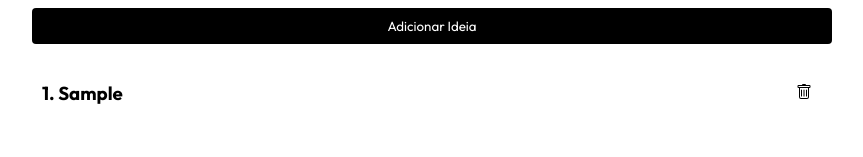
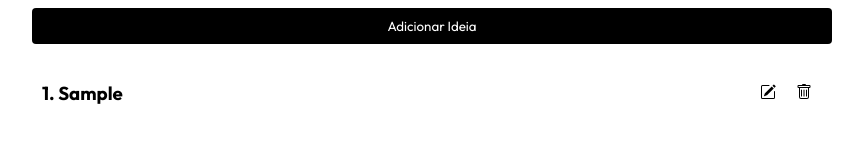
Before and after one commit to m1dni9hts/Trabalho-de-React, a React (Create React App) app: page / in a window 1280 px wide. Both pictures are taken after typing "Sample" into the empty fields and a click on the button "Adicionar Ideia". Shown: the part 143-300 px from the top of the page, without its empty margins (208-1071 px from the left). Built offline with nearby package versions, Linux system fonts and the light colour scheme.

Commit message:
entrega final

```diff
--- a/src/App.css
+++ b/src/App.css
@@ -49,8 +49,6 @@ button:hover {
 }
 
 .idea-item {
-  /* border: 1px solid #ccc;
-  border-radius: 4px; */
   padding: 10px;
   margin-bottom: 10px;
   display: flex;
@@ -73,3 +71,9 @@ button:hover {
 .idea-item button:hover {
   color: #000000;
 }
+
+.edited-label {
+  margin-right: 25px;
+  position: relative;
+  bottom: 3px
+}
--- a/src/App.js
+++ b/src/App.js
@@ -1,3 +1,4 @@
+// src/App.js
 import React, { useState } from 'react';
 import Header from './components/Header';
 import IdeaForm from './components/IdeaForm';
@@ -15,11 +16,15 @@ function App() {
     setIdeas(ideas.filter((idea) => idea.id !== id));
   };
 
+  const updateIdea = (updatedIdea) => {
+    setIdeas(ideas.map((idea) => idea.id === updatedIdea.id ? updatedIdea : idea));
+  };
+
   return (
     <div className="App">
       <Header />
       <IdeaForm addIdea={addIdea} />
-      <IdeaList ideas={ideas} removeIdea={removeIdea} />
+      <IdeaList ideas={ideas} removeIdea={removeIdea} updateIdea={updateIdea} />
     </div>
   );
 }
--- a/src/components/IdeaItem.jsx
+++ b/src/components/IdeaItem.jsx
@@ -1,9 +1,49 @@
-import React from 'react';
+// src/components/IdeaItem.js
+import React, { useState } from 'react';
 
-function IdeaItem({ idea, num_item, removeIdea }) {
+function IdeaItem({ idea, index, removeIdea, updateIdea }) {
+  const [isEditing, setIsEditing] = useState(false);
+  const [editedText, setEditedText] = useState(idea.text);
+  const [isEdited, setIsEdited] = useState(false);
+
+  const handleEdit = () => {
+    setIsEditing(true);
+  };
+
+  const handleSave = () => {
+    if (editedText.trim()) {
+      updateIdea({ ...idea, text: editedText });
+      setIsEditing(false);
+      setIsEdited(true);
+    }
+  };
+
   return (
     <div className="idea-item">
-      <h3>{num_item}. {idea.text}</h3>
+      {isEditing ? (
+        <input
+          type="text"
+          value={editedText}
+          onChange={(e) => setEditedText(e.target.value)}
+        />
+      ) : (
+        <h3>{index}. {idea.text}</h3>
+      )}
+      <div className="idea-actions">
+        {isEdited && <span className="edited-label">item editado</span>}
+        <button onClick={isEditing ? handleSave : handleEdit}>
+          {isEditing ? (
+            <svg xmlns="http://www.w3.org/2000/svg" viewBox="0 0 24 24" width="24" height="24">
+              <path d="M0 0h24v24H0z" fill="none"/>
+              <path d="M5 13l4 4L19 7l-1.41-1.41L9 14.17l-2.59-2.58L5 13z"/>
+            </svg>
+          ) : (
+            <svg xmlns="http://www.w3.org/2000/svg" width="16" height="16" fill="currentColor" class="bi bi-pencil-square" viewBox="0 0 16 16">
+              <path d="M15.502 1.94a.5.5 0 0 1 0 .706L14.459 3.69l-2-2L13.502.646a.5.5 0 0 1 .707 0l1.293 1.293zm-1.75 2.456-2-2L4.939 9.21a.5.5 0 0 0-.121.196l-.805 2.414a.25.25 0 0 0 .316.316l2.414-.805a.5.5 0 0 0 .196-.12l6.813-6.814z"/>
+              <path fill-rule="evenodd" d="M1 13.5A1.5 1.5 0 0 0 2.5 15h11a1.5 1.5 0 0 0 1.5-1.5v-6a.5.5 0 0 0-1 0v6a.5.5 0 0 1-.5.5h-11a.5.5 0 0 1-.5-.5v-11a.5.5 0 0 1 .5-.5H9a.5.5 0 0 0 0-1H2.5A1.5 1.5 0 0 0 1 2.5z"/>
+            </svg>
+          )}
+        </button>
         <button onClick={() => removeIdea(idea.id)}>
           <svg xmlns="http://www.w3.org/2000/svg" width="16" height="16" fill="currentColor" class="bi bi-trash" viewBox="0 0 16 16">
             <path d="M5.5 5.5A.5.5 0 0 1 6 6v6a.5.5 0 0 1-1 0V6a.5.5 0 0 1 .5-.5m2.5 0a.5.5 0 0 1 .5.5v6a.5.5 0 0 1-1 0V6a.5.5 0 0 1 .5-.5m3 .5a.5.5 0 0 0-1 0v6a.5.5 0 0 0 1 0z"/>
@@ -11,6 +51,7 @@ function IdeaItem({ idea, num_item, removeIdea }) {
           </svg>
         </button>
       </div>
+    </div>
   );
 }
 
--- a/src/components/IdeaList.jsx
+++ b/src/components/IdeaList.jsx
@@ -1,15 +1,17 @@
+// src/components/IdeaList.js
 import React from 'react';
 import IdeaItem from './IdeaItem';
 
-function IdeaList({ ideas, removeIdea }) {
+function IdeaList({ ideas, removeIdea, updateIdea }) {
   return (
     <div>
-      {ideas.map((idea, num_item) => (
+      {ideas.map((idea, index) => (
         <IdeaItem
           key={idea.id}
           idea={idea}
-          num_item={num_item + 1}
+          index={index + 1}
           removeIdea={removeIdea}
+          updateIdea={updateIdea}
         />
       ))}
     </div>
```
Also changed, not shown: src/img/editar.svg (added), src/img/lixeira.svg (renamed from src/img/trash.svg). Lines whose indentation alone changed are shown as unchanged.
